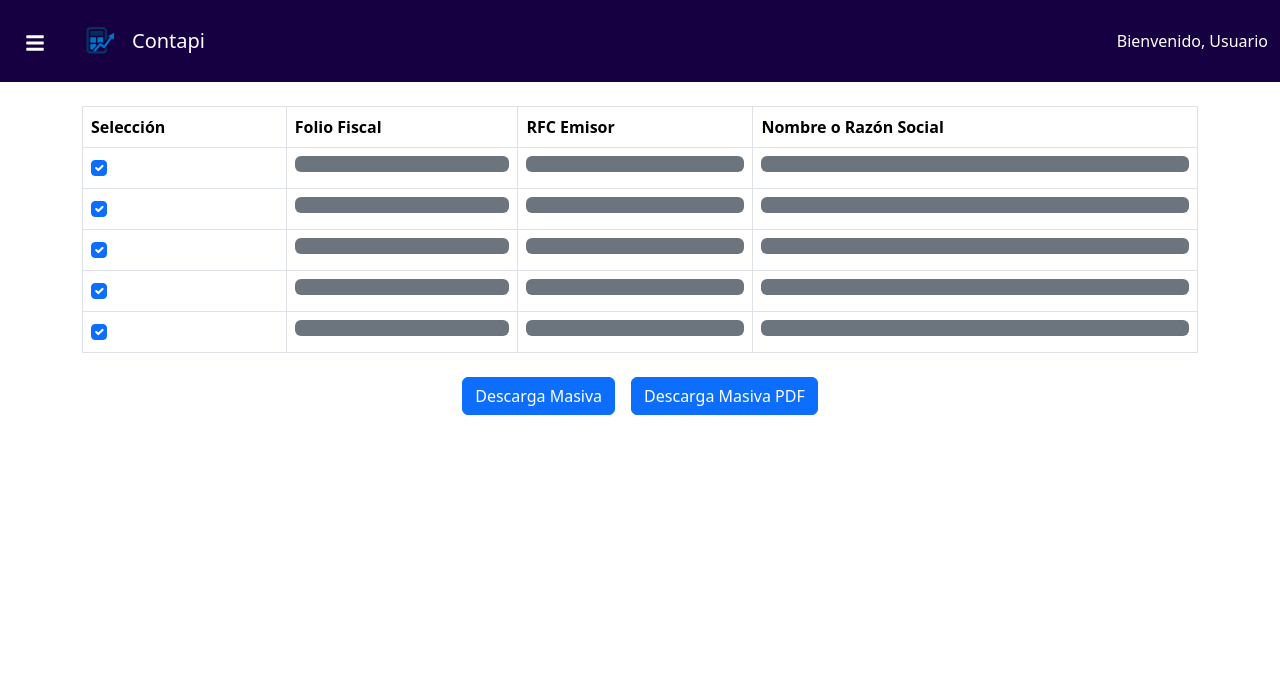
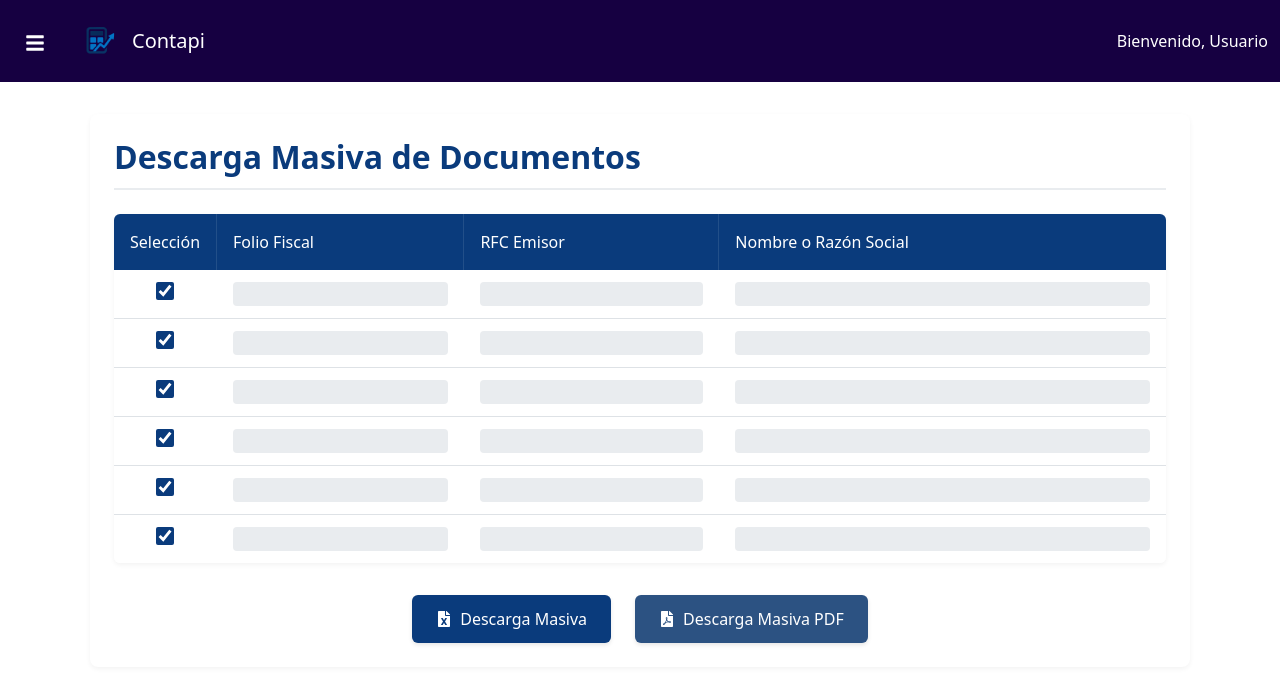
Before and after one commit to Heberjfet/ContaPi, a React (Vite) app in the folder contapaqi-frontend/: page /descarga-masiva in a window 1280 px wide. Shown: the top 684 px of the page. Built offline with nearby package versions, Linux system fonts and the light colour scheme.

Commit message:
agrege estilo en la ventana del bton de descarga masiva en la carpet de stilos

```diff
--- a/contapaqi-frontend/src/componentes/empresa/DescargaMasivas.jsx
+++ b/contapaqi-frontend/src/componentes/empresa/DescargaMasivas.jsx
@@ -1,6 +1,7 @@
 import { useState } from "react";
 import { useNavigate, useLocation } from "react-router-dom";
-import { FaBars } from "react-icons/fa";
+import { FaBars, FaFileExcel, FaFilePdf } from "react-icons/fa";
+import "../styles/DescargasMasivas.css";
 
 const DescargaMasivas = () => {
   const navigate = useNavigate();
@@ -12,9 +13,12 @@ const DescargaMasivas = () => {
     true,
     true,
     true,
+    true
   ]);
+
   const nombre =
     location.state?.nombre || localStorage.getItem("nombre") || "Usuario";
+
   const handleCheckChange = (index) => {
     const updated = [...checkedItems];
     updated[index] = !updated[index];
@@ -55,11 +59,14 @@ const DescargaMasivas = () => {
         </div>
       </nav>
 
-      <div className="container mt-4">
-        <table className="table table-bordered table-hover">
+      <div className="container">
+        <h2 className="page-title">Descarga Masiva de Documentos</h2>
+
+        <div className="table-container">
+          <table className="data-table">
             <thead>
-            <tr className="bg-primary text-white">
-              <th>Selección</th>
+              <tr>
+                <th className="checkbox-column">Selección</th>
                 <th>Folio Fiscal</th>
                 <th>RFC Emisor</th>
                 <th>Nombre o Razón Social</th>
@@ -68,43 +75,42 @@ const DescargaMasivas = () => {
             <tbody>
               {checkedItems.map((isChecked, index) => (
                 <tr key={index}>
-                <td>
+                  <td className="checkbox-column">
                     <input
                       type="checkbox"
-                    className="form-check-input"
+                      className="custom-checkbox"
                       checked={isChecked}
                       onChange={() => handleCheckChange(index)}
                     />
                   </td>
                   <td>
-                  <div className="bg-secondary p-2 rounded"></div>
+                    <div className="data-placeholder"></div>
                   </td>
                   <td>
-                  <div className="bg-secondary p-2 rounded"></div>
+                    <div className="data-placeholder"></div>
                   </td>
                   <td>
-                  <div className="bg-secondary p-2 rounded"></div>
+                    <div className="data-placeholder"></div>
                   </td>
                 </tr>
               ))}
             </tbody>
           </table>
+        </div>
 
-        <div className="row mt-4">
-          <div className="col d-flex justify-content-center gap-3">
+        <div className="actions-container">
           <button
-              className="btn btn-primary"
+            className="btn-action btn-primary-action"
             onClick={() => handleDownload("excel")}
           >
-              Descarga Masiva
+            <FaFileExcel style={{ marginRight: "8px" }} /> Descarga Masiva
           </button>
           <button
-              className="btn btn-primary"
+            className="btn-action btn-secondary-action"
             onClick={() => handleDownload("pdf")}
           >
-              Descarga Masiva PDF
+            <FaFilePdf style={{ marginRight: "8px" }} /> Descarga Masiva PDF
           </button>
-          </div>
         </div>
       </div>
     </div>
--- /dev/null
+++ b/contapaqi-frontend/src/componentes/styles/DescargasMasivas.css
@@ -0,0 +1,175 @@
+/* DescargaMasivas.css - Professional Edition */
+
+:root {
+    --primary-color: #0a3b7c;
+    --secondary-color: #f8f9fa;
+    --accent-color: #e9ecef;
+    --text-color: #343a40;
+    --success-color: #28a745;
+    --border-color: #dee2e6;
+    --hover-color: #e2f0fd;
+    --box-shadow: 0 2px 5px rgba(0, 0, 0, 0.05);
+  }
+
+  /* Main container styles */
+  .container {
+    max-width: 1100px;
+    margin: 2rem auto;
+    padding: 1.5rem;
+    background-color: white;
+    border-radius: 8px;
+    box-shadow: var(--box-shadow);
+  }
+
+  /* Page title */
+  .page-title {
+    color: var(--primary-color);
+    margin-bottom: 1.5rem;
+    font-weight: 600;
+    border-bottom: 2px solid var(--accent-color);
+    padding-bottom: 0.75rem;
+  }
+
+  /* Table container */
+  .table-container {
+    border-radius: 6px;
+    overflow: hidden;
+    box-shadow: var(--box-shadow);
+    margin-bottom: 2rem;
+  }
+
+  /* Table styles */
+  .data-table {
+    width: 100%;
+    border-collapse: collapse;
+    background-color: white;
+  }
+
+  .data-table thead {
+    background-color: var(--primary-color);
+  }
+
+  .data-table th {
+    padding: 1rem;
+    color: white;
+    font-weight: 500;
+    text-align: left;
+    border-right: 1px solid rgba(255, 255, 255, 0.1);
+  }
+
+  .data-table th:last-child {
+    border-right: none;
+  }
+
+  .data-table tbody tr {
+    border-bottom: 1px solid var(--border-color);
+    transition: background-color 0.2s ease;
+  }
+
+  .data-table tbody tr:last-child {
+    border-bottom: none;
+  }
+
+  .data-table tbody tr:hover {
+    background-color: var(--hover-color);
+  }
+
+  .data-table td {
+    padding: 0.75rem 1rem;
+    vertical-align: middle;
+  }
+
+  /* Checkbox column */
+  .checkbox-column {
+    width: 60px;
+    text-align: center;
+  }
+
+  /* Custom checkbox */
+  .custom-checkbox {
+    width: 18px;
+    height: 18px;
+    accent-color: var(--primary-color);
+    cursor: pointer;
+  }
+
+  /* Data placeholders */
+  .data-placeholder {
+    background-color: #e9ecef;
+    height: 24px;
+    border-radius: 4px;
+    width: 100%;
+  }
+
+  /* Button container */
+  .actions-container {
+    display: flex;
+    justify-content: center;
+    gap: 1.5rem;
+    margin-top: 2rem;
+  }
+
+  /* Action buttons */
+  .btn-action {
+    padding: 0.75rem 1.5rem;
+    color: white;
+    font-weight: 500;
+    border: none;
+    border-radius: 6px;
+    cursor: pointer;
+    transition: all 0.2s ease;
+    min-width: 180px;
+    display: flex;
+    align-items: center;
+    justify-content: center;
+    box-shadow: 0 2px 4px rgba(0, 0, 0, 0.1);
+  }
+
+  .btn-action:hover {
+    transform: translateY(-2px);
+    box-shadow: 0 4px 6px rgba(0, 0, 0, 0.1);
+  }
+
+  .btn-action:active {
+    transform: translateY(0);
+    box-shadow: 0 2px 4px rgba(0, 0, 0, 0.1);
+  }
+
+  .btn-primary-action {
+    background-color: var(--primary-color);
+  }
+
+  .btn-secondary-action {
+    background-color: #2c5282;
+  }
+
+  /* Status indicators */
+  .status-indicator {
+    width: 10px;
+    height: 10px;
+    border-radius: 50%;
+    display: inline-block;
+    margin-right: 8px;
+  }
+
+  .status-active {
+    background-color: var(--success-color);
+  }
+
+  /* Responsive adjustments */
+  @media (max-width: 768px) {
+    .actions-container {
+      flex-direction: column;
+      align-items: center;
+    }
+
+    .btn-action {
+      width: 100%;
+      max-width: 280px;
+    }
+
+    .data-table th,
+    .data-table td {
+      padding: 0.75rem 0.5rem;
+    }
+  }
```
Lines whose indentation alone changed are shown as unchanged.
